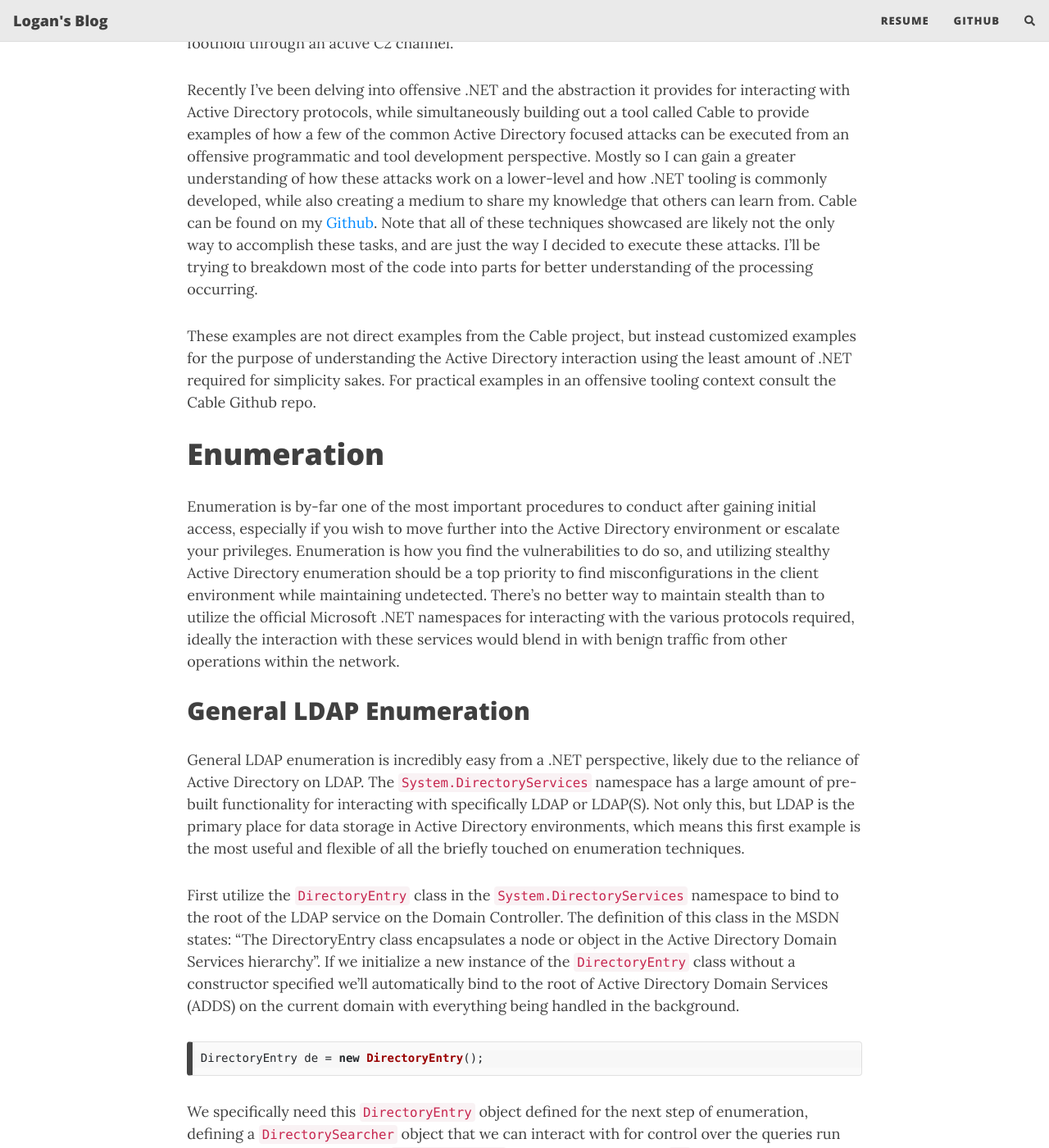
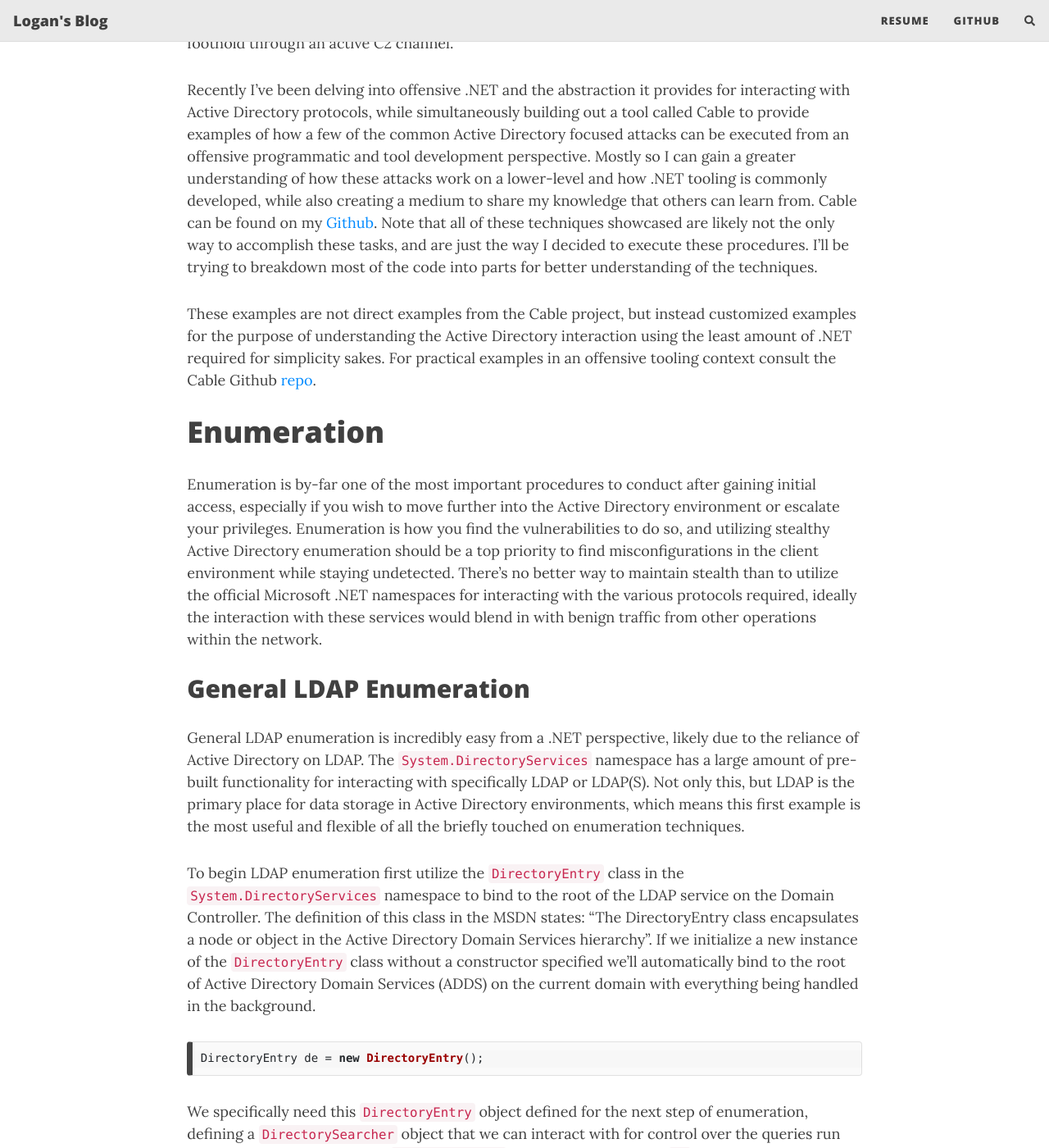
Before and after one commit to logangoins/logangoins.github.io, a Jekyll site: the page built from _posts/2024-9-30-dotnet-AD.md, in a window 1280 px wide and 1400 px high, scrolled down 645 px. Shown: the whole window at 82% size. Built offline with Jekyll 4.4.1, drawn with Linux system fonts in a browser that asks for light colours; nearby versions of some CDN libraries; comment, search, counter and statistics services are not loaded; some of the changed text lies outside the part shown.

Commit message:
Fixed some typos

````diff
--- a/_posts/2024-9-30-dotnet-AD.md
+++ b/_posts/2024-9-30-dotnet-AD.md
@@ -8,15 +8,15 @@
 
 .NET is a platform for application development created by Microsoft supporting programs written in a whole host of languages, usually in C#. There are a few versions of .NET, including .NET Framework, .NET Mono, and .NET Core, with the most interesting for offensive development being .NET Framework. This is because .NET Framework has the ability to run natively in Windows and Windows Server environments without the need for any additional dependency installation. Meaning by default it has the greatest operating-system compatibility for Windows and allows post-exploitation procedures natively by loading .NET assemblies in memory through a C2 channel using `execute-assembly` or `inlineExecute-Assembly`. Additionally, because .NET is a Microsoft product and Microsoft wants to ensure compatibility with adjacent products, there's an incredible amount of previously built out methods, classes, and even entire namespaces to interact with Active Directory environments. This makes it by far one of the best platforms to create tools for offensive operations on Active Directory environments after gaining a successful foothold through an active C2 channel.
 
-Recently I've been delving into offensive .NET and the abstraction it provides for interacting with Active Directory protocols, while simultaneously building out a tool called Cable to provide examples of how a few of the common Active Directory focused attacks can be executed from an offensive programmatic and tool development perspective. Mostly so I can gain a greater understanding of how these attacks work on a lower-level and how .NET tooling is commonly developed, while also creating a medium to share my knowledge that others can learn from. Cable can be found on my [Github](https://github.com/logangoins/Cable). Note that all of these techniques showcased are likely not the only way to accomplish these tasks, and are just the way I decided to execute these attacks. I'll be trying to breakdown most of the code into parts for better understanding of the processing occurring.
+Recently I've been delving into offensive .NET and the abstraction it provides for interacting with Active Directory protocols, while simultaneously building out a tool called Cable to provide examples of how a few of the common Active Directory focused attacks can be executed from an offensive programmatic and tool development perspective. Mostly so I can gain a greater understanding of how these attacks work on a lower-level and how .NET tooling is commonly developed, while also creating a medium to share my knowledge that others can learn from. Cable can be found on my [Github](https://github.com/logangoins/Cable). Note that all of these techniques showcased are likely not the only way to accomplish these tasks, and are just the way I decided to execute these procedures. I'll be trying to breakdown most of the code into parts for better understanding of the techniques.
 
-These examples are not direct examples from the Cable project, but instead customized examples for the purpose of understanding the Active Directory interaction using the least amount of .NET required for simplicity sakes. For practical examples in an offensive tooling context consult the Cable Github repo.
+These examples are not direct examples from the Cable project, but instead customized examples for the purpose of understanding the Active Directory interaction using the least amount of .NET required for simplicity sakes. For practical examples in an offensive tooling context consult the Cable Github [repo](https://github.com/logangoins/Cable).
 
 
 
 # Enumeration
 
-Enumeration is by-far one of the most important procedures to conduct after gaining initial access, especially if you wish to move further into the Active Directory environment or escalate your privileges. Enumeration is how you find the vulnerabilities to do so, and utilizing stealthy Active Directory enumeration should be a top priority to find misconfigurations in the client environment while maintaining undetected. There's no better way to maintain stealth than to utilize the official Microsoft .NET namespaces for interacting with the various protocols required, ideally the interaction with these services would blend in with benign traffic from other operations within the network.
+Enumeration is by-far one of the most important procedures to conduct after gaining initial access, especially if you wish to move further into the Active Directory environment or escalate your privileges. Enumeration is how you find the vulnerabilities to do so, and utilizing stealthy Active Directory enumeration should be a top priority to find misconfigurations in the client environment while staying undetected. There's no better way to maintain stealth than to utilize the official Microsoft .NET namespaces for interacting with the various protocols required, ideally the interaction with these services would blend in with benign traffic from other operations within the network.
 
 
 
@@ -24,7 +24,7 @@
 
 General LDAP enumeration is incredibly easy from a .NET perspective, likely due to the reliance of Active Directory on LDAP. The `System.DirectoryServices` namespace has a large amount of pre-built functionality for interacting with specifically LDAP or LDAP(S). Not only this, but LDAP is the primary place for data storage in Active Directory environments, which means this first example is the most useful and flexible of all the briefly touched on enumeration techniques.
 
-First utilize the `DirectoryEntry` class in the `System.DirectoryServices` namespace to bind to the root of the LDAP service on the Domain Controller. The definition of this class in the MSDN states: "The DirectoryEntry class encapsulates a node or object in the Active Directory Domain Services hierarchy". If we initialize a new instance of the `DirectoryEntry` class without a constructor specified we'll automatically bind to the root of Active Directory Domain Services (ADDS) on the current domain with everything being handled in the background.
+To begin LDAP enumeration first utilize the `DirectoryEntry` class in the `System.DirectoryServices` namespace to bind to the root of the LDAP service on the Domain Controller. The definition of this class in the MSDN states: "The DirectoryEntry class encapsulates a node or object in the Active Directory Domain Services hierarchy". If we initialize a new instance of the `DirectoryEntry` class without a constructor specified we'll automatically bind to the root of Active Directory Domain Services (ADDS) on the current domain with everything being handled in the background.
 
 ```cs
 DirectoryEntry de = new DirectoryEntry();
@@ -54,7 +54,7 @@
 
 We can iterate over each `SearchResult` value in `SearchResultCollection` with a `foreach` loop, and grab specific attributes and their values from the returned objects. Some of the main LDAP attributes to grab and display that come to mind as a baseline are `samAccountName`, `objectSid`, and `distinguishedName`. We can get a string value from the attributes for `samAccountName` and `distinguishedName` by referencing the first key in the `SearchResult` values `Properties` attribute and calling the `ToString()` method on it.
 
-As for the `objectSid` attribute its slightly different, because the SID in Active Directory environments is stored as binary values. So we'll have to read it as a byte array and use it as a constructor to the a class used for handling SID's, `SecurityIdentifier` in the `System.Security.Principal` namespace. We can then get the string value by referencing the `Value` property on that previously created `SecurityIdentifier` object.
+As for the `objectSid` attribute, its slightly different because the SID in Active Directory environments is stored as binary values. So we'll have to read it as a byte array and use it as a constructor to the a class used for handling SID's, `SecurityIdentifier` in the `System.Security.Principal` namespace. We can then get the string value by referencing the `Value` property on that previously created `SecurityIdentifier` object.
 
 ```cs
 foreach (SearchResult sr in results)
````
